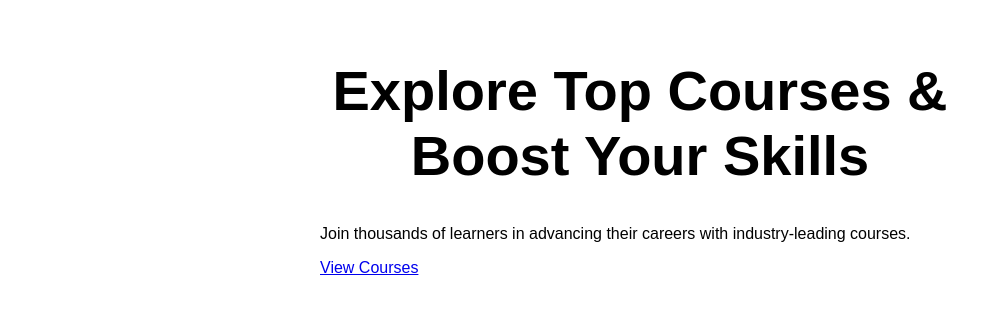
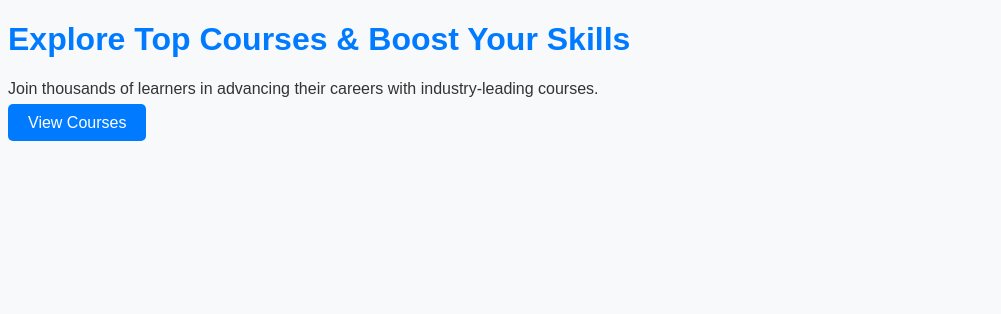
Before and after one commit to VanshikaGY/Cclab3, a website: page src/index.html in a window 1280 px wide. Shown: the whole page, without its empty margins (0-1001 px from the left). Drawn offline with Linux system fonts and the light colour scheme.

Commit message:
Update styles.css

```diff
--- a/src/styles.css
+++ b/src/styles.css
@@ -1,21 +1,15 @@
-* {
-  font-family: Arial, Helvetica, sans-serif;
+body {
+    font-family: 'Arial', sans-serif;
+    background-color: #f8f9fa;
+    color: #333;
 }
-
-html, body {
-  margin: 0;
-  border: 0;
-  padding: 0;
-  background-color: #fff;
+h1 {
+    color: #007bff;
 }
-
-main {
-  margin: auto;
-  width: 50%;
-  padding: 20px;
+.cta-button {
+    background: #007bff;
+    color: white;
+    padding: 10px 20px;
+    border-radius: 5px;
+    text-decoration: none;
 }
-
-main > h1 {
-  text-align: center;
-  font-size: 3.5em;
-}
```
